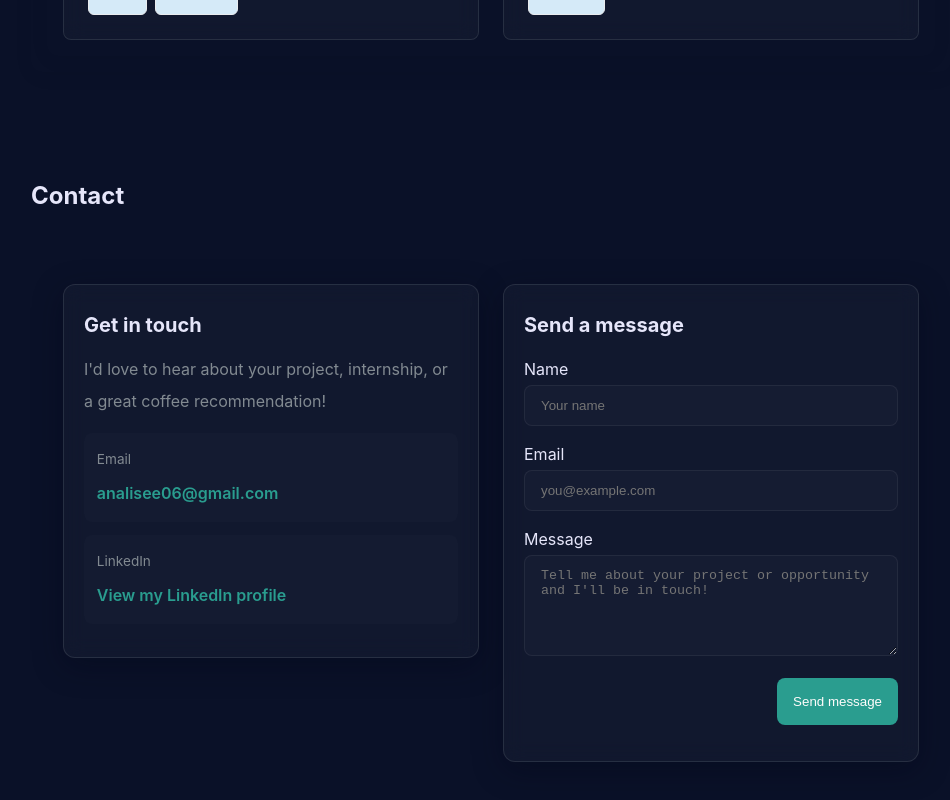
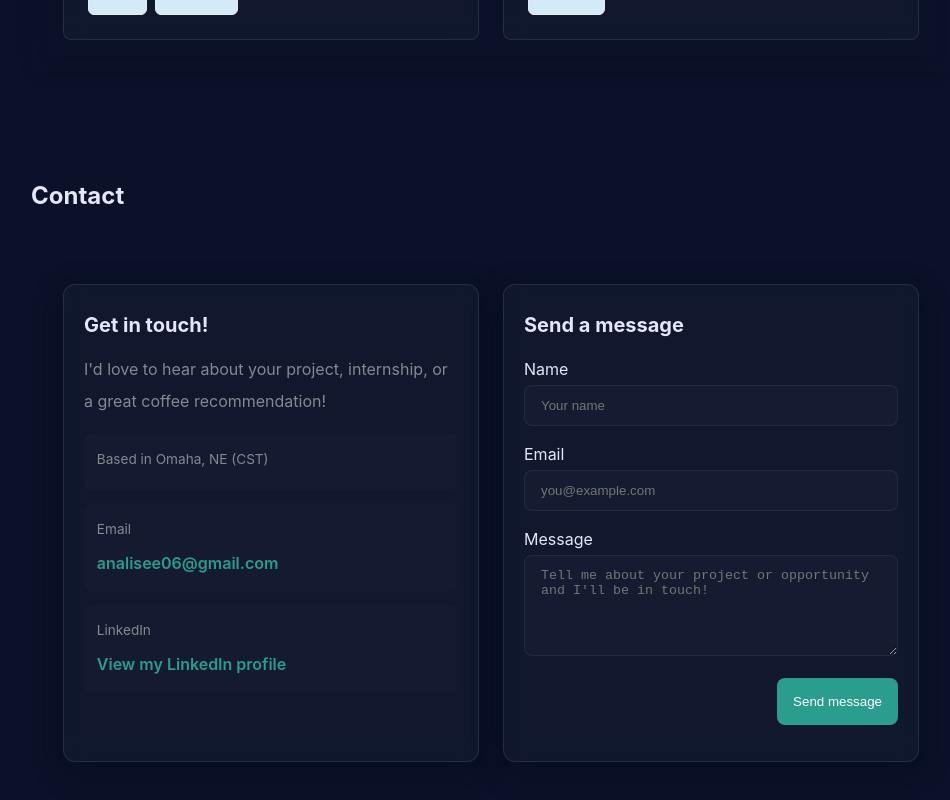
Before and after one commit to averlbacher2/averlbacher2.github.io, a React (Vite) app: page / in a window 1280 px wide. Shown: the part 3158-3958 px from the top of the page, without its empty margins (173-1123 px from the left). Built offline with nearby package versions, Linux system fonts and the light colour scheme.

Commit message:
Fixed contact section formatting to stretch

```diff
--- a/src/sections/ContactSection.jsx
+++ b/src/sections/ContactSection.jsx
@@ -46,8 +46,14 @@ export default function ContactSection({ email = 'you@example.com', linkedin = '
     <div className="contact-section">
       <div className="contact-grid">
         <div className="contact-cards">
-          <h3 className="contact-title">Get in touch</h3>
+          <h3 className="contact-title">Get in touch!</h3>
           <p className="contact-sub">I'd love to hear about your project, internship, or a great coffee recommendation!</p>
+
+          <div className="contact-card">
+            <div className="contact-card-label">
+              Based in Omaha, NE (CST)
+            </div>
+          </div>
 
           <div className="contact-card">
             <div className="contact-card-label">Email</div>
--- a/src/styles/components.css
+++ b/src/styles/components.css
@@ -425,7 +425,7 @@
     display: grid;
     grid-template-columns: 1fr 1fr;
     gap: 1.5rem;
-    align-items: start;
+    align-items: stretch;
 }
 
 .contact-cards, .contact-form-card {
```
